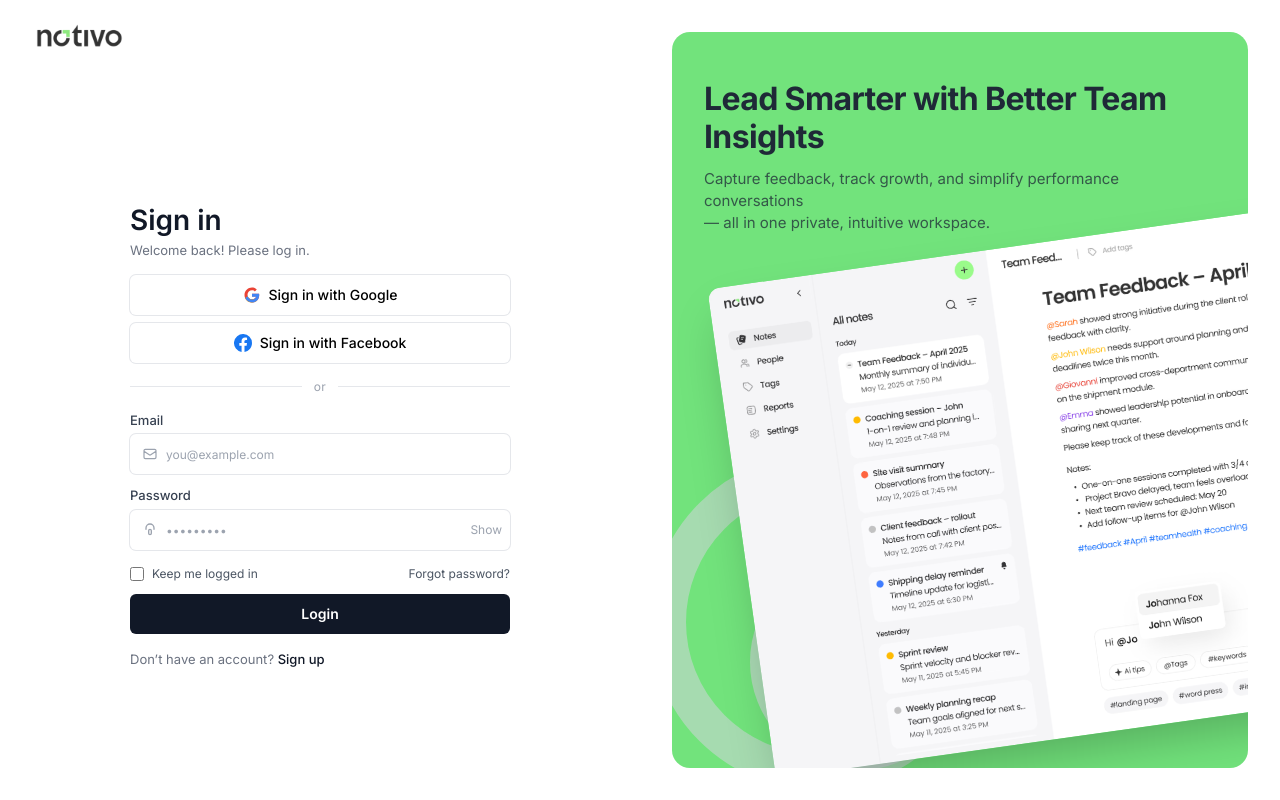
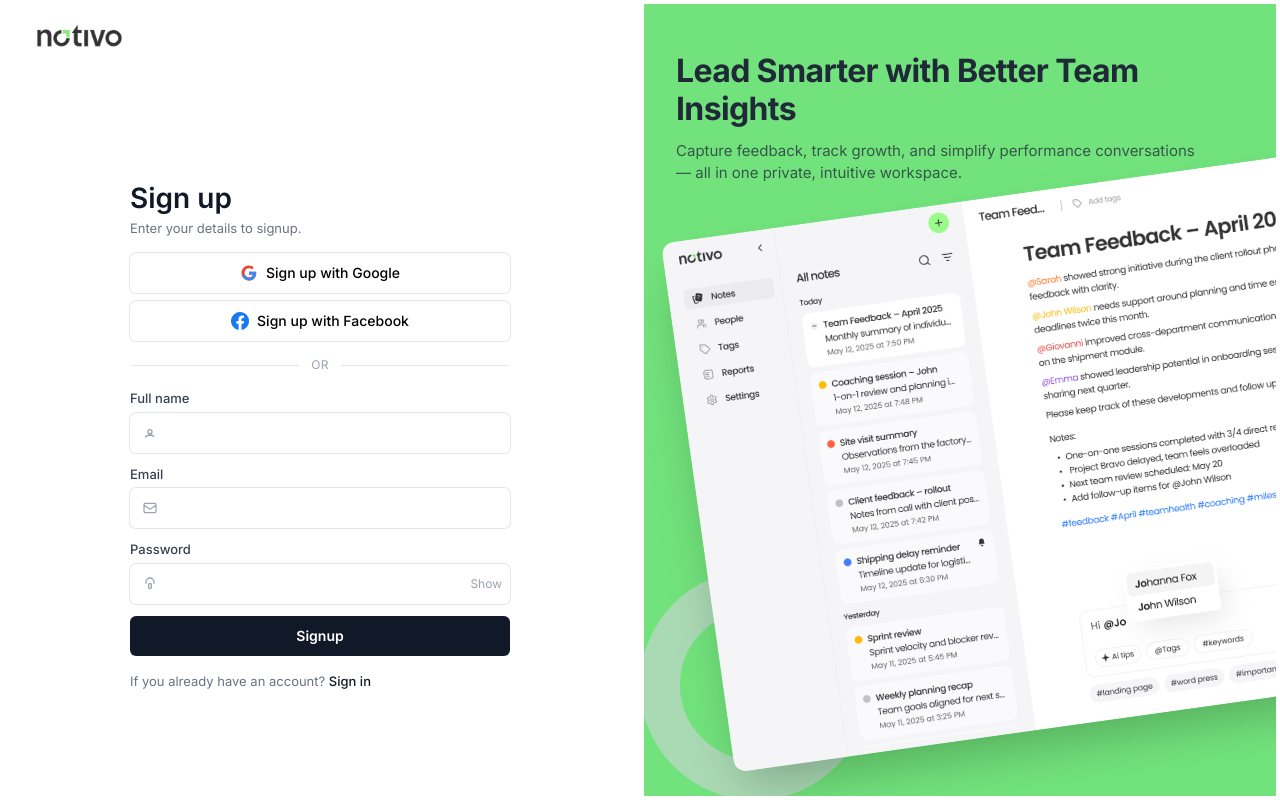
Before and after one commit to kashaffshoukat/notivo-auth, a React (Vite) app: page /signup in a window 1280 px wide. Built offline with nearby package versions, Linux system fonts and the light colour scheme.

Commit message:
Update SignUpPage.tsx

```diff
--- a/src/components/SignUpPage.tsx
+++ b/src/components/SignUpPage.tsx
@@ -4,30 +4,28 @@ import { Link } from "react-router-dom";
 /* ========================= Right Panel (tilted & cropped) ========================= */
 function RightPromo() {
   return (
-    // Desktop only so mobile layout stays clean
-    <aside className="hidden lg:block relative h-full w-full p-6 xl:p-8">
-      <div className="relative h-full w-full bg-[#72E37C] rounded-[18px] overflow-hidden">
-        {/* Decorative rings (SVG, reliable across Tailwind versions) */}
-        <div className="pointer-events-none absolute -bottom-16 -left-16 z-[1]">
-          <svg
-            width="420"
-            height="420"
-            viewBox="0 0 420 420"
-            className="block lg:w-[360px] lg:h-[360px] xl:w-[420px] xl:h-[420px]"
-            aria-hidden="true"
-          >
-            <circle cx="210" cy="210" r="150" fill="none" stroke="#D1D5DB" strokeOpacity="0.55" strokeWidth="36" />
-            <circle cx="250" cy="250" r="95"  fill="none" stroke="#D1D5DB" strokeOpacity="0.60" strokeWidth="26" />
-          </svg>
+    <aside className="hidden md:block relative h-full w-full p-1 sm:p-1 lg:p-1">
+      <div className="relative h-full w-full bg-[#72E37C] rounded-[1px] overflow-hidden">
+        {/* Decorative ring circles (behind the mockup) */}
+        <div className="absolute inset-0">
+
+          <div
+            className="pointer-events-none absolute
+              md:-bottom-1 md:-left-1 md:w-[140px] md:border-[40px]
+              lg:-bottom-1 lg:-left-1 lg:w-[200px] lg:border-[40px]
+              xl:-bottom-1 xl:-left-1 xl:w-[230px] xl:border-[40px]
+              aspect-square rounded-full border-gray-300/60 z-[1]"
+          />
         </div>
 
         {/* Text content */}
-        <div className="px-8 pt-12 max-w-[640px] relative z-[3]">
+        <div className="px-6 md:px-8 pt-10 md:pt-12 max-w-[640px] relative z-[3]">
           <h2 className="text-[32px] leading-[38px] font-extrabold tracking-[-0.02em] text-[#1f2937]">
             Lead Smarter with Better Team Insights
           </h2>
           <p className="mt-3 text-[15px] leading-[22px] text-[#1f2937]/75 max-w-[560px]">
-            Capture feedback, track growth, and simplify performance conversations <br /> — all in one private, intuitive workspace.
+            Capture feedback, track growth, and simplify performance conversations <br /> —
+            all in one private, intuitive workspace.
           </p>
         </div>
 
@@ -40,8 +38,9 @@ function RightPromo() {
             draggable={false}
             className="
               absolute
-              lg:right-[-220px] lg:w-[128%]
-              xl:right-[-250px] xl:w-[132%]
+              md:right-[-140px] md:w-[118%]
+              lg:right-[-200px] lg:w-[125%]
+              xl:right-[-240px] xl:w-[130%]
               max-w-none rounded-xl shadow-2xl select-none
               transform origin-center rotate-[-8deg]
             "
@@ -51,6 +50,7 @@ function RightPromo() {
     </aside>
   );
 }
+
 
 /* ============================== Small UI helpers =============================== */
 function GoogleIcon({ className = "" }: { className?: string }) {
@@ -69,6 +69,13 @@ function FacebookIcon({ className = "" }: { className?: string }) {
     </svg>
   );
 }
+function UserIcon({ className = "" }: { className?: string }) {
+  return (
+    <svg xmlns="http://www.w3.org/2000/svg" className={className} fill="none" viewBox="0 0 24 24" stroke="currentColor">
+      <path strokeLinecap="round" strokeLinejoin="round" strokeWidth={2} d="M5.121 17.804A10.973 10.973 0 0112 15c2.21 0 4.265.64 5.879 1.804M15 10a3 3 0 11-6 0 3 3 0 016 0z"/>
+    </svg>
+  );
+}
 function MailIcon({ className = "" }: { className?: string }) {
   return (
     <svg
@@ -79,10 +86,15 @@ function MailIcon({ className = "" }: { className?: string }) {
       stroke="currentColor"
       className={className}
     >
-      <path strokeLinecap="round" strokeLinejoin="round" d="M3 8l7.89 5.26a2 2 0 002.22 0L21 8M5 19h14a2 2 0 002-2V7a2 2 0 00-2-2H5a2 2 0 00-2 2v10a2 2 0 002 2z" />
+      <path
+        strokeLinecap="round"
+        strokeLinejoin="round"
+        d="M3 8l7.89 5.26a2 2 0 002.22 0L21 8M5 19h14a2 2 0 002-2V7a2 2 0 00-2-2H5a2 2 0 00-2 2v10a2 2 0 002 2z"
+      />
     </svg>
   );
 }
+
 function LockIcon({ className = "" }: { className?: string }) {
   return (
     <svg xmlns="http://www.w3.org/2000/svg" className={className} fill="none" viewBox="0 0 24 24" stroke="currentColor">
@@ -102,7 +114,7 @@ function SocialButton({ provider, children }: { provider: "google" | "facebook";
     </button>
   );
 }
-function DividerWithText({ text = "or" }: { text?: string }) {
+function DividerWithText({ text = "OR" }: { text?: string }) {
   return (
     <div className="flex items-center gap-3 my-4">
       <div className="h-px bg-gray-200 flex-1" />
@@ -171,53 +183,45 @@ function InputWithIcon({
 }
 
 /* ==================================== PAGE ==================================== */
-export default function SigninPage() {
+export default function SignUpPage() {
   return (
-    <div className="min-h-screen flex flex-col lg:grid lg:grid-cols-2">
+    <div className="min-h-screen flex flex-col md:grid md:grid-cols-2">
       {/* LEFT */}
-      <section className="bg-white px-5 sm:px-16 md:px-9 pb-10 flex flex-col">
-        {/* Logo */}
-        <div className="pt-6 flex justify-center lg:justify-start">
+      <section className="bg-white px-5 sm:px-7 md:px-9 pb-10 flex flex-col">
+        {/* Logo: centered on small, left on md+ */}
+        <div className="pt-6 flex justify-center md:justify-start">
           <img src="/logo.avif" alt="notivo" className="block h-6 w-auto select-none" draggable={false} />
         </div>
 
         {/* Content */}
-        <div className="flex-1 grid place-items-center mt-10 lg:mt-16">
-          <div className="w-full max-w-[380px] text-center lg:text-left">
-            <h1 className="text-[28px] leading-[34px] font-semibold text-gray-900">Sign in</h1>
-            <p className="mt-1 text-[13px] leading-[18px] text-gray-500">Welcome back! Please log in.</p>
+        <div className="flex-1 grid place-items-center mt-10 md:mt-16">
+          <div className="w-full max-w-[380px] text-center md:text-left">
+            <h1 className="text-[28px] leading-[34px] font-semibold text-gray-900">Sign up</h1>
+            <p className="mt-1 text-[13px] leading-[18px] text-gray-500">Enter your details to signup.</p>
 
             <div className="mt-4 space-y-2">
-              <SocialButton provider="google">Sign in with Google</SocialButton>
-              <SocialButton provider="facebook">Sign in with Facebook</SocialButton>
+              <SocialButton provider="google">Sign up with Google</SocialButton>
+              <SocialButton provider="facebook">Sign up with Facebook</SocialButton>
             </div>
 
-            <DividerWithText text="or" />
+            <DividerWithText text="OR" />
 
             <form className="space-y-3">
-              <InputWithIcon label="Email" type="email" placeholder="you@example.com" Icon={MailIcon} name="email" autoComplete="email" />
-              <InputWithIcon label="Password" type="password" placeholder="•••••••••" Icon={LockIcon} name="password" autoComplete="current-password" withVisibilityToggle />
-
-              <div className="flex items-center justify-between pt-1">
-                <label className="inline-flex items-center gap-2 text-xs text-gray-600 select-none">
-                  <input type="checkbox" className="h-3.5 w-3.5 rounded border-gray-300 text-gray-900 focus:ring-gray-800" />
-                  Keep me logged in
-                </label>
-                <a href="#" className="text-xs text-gray-600 hover:underline">Forgot password?</a>
-              </div>
-
-              <PrimaryButton type="submit">Login</PrimaryButton>
+              <InputWithIcon label="Full name" placeholder="" Icon={UserIcon} name="fullName" autoComplete="name" />
+              <InputWithIcon label="Email" type="email" placeholder="" Icon={MailIcon} name="email" autoComplete="email" />
+              <InputWithIcon label="Password" type="password" placeholder="" Icon={LockIcon} name="password" autoComplete="new-password" withVisibilityToggle />
+              <PrimaryButton type="submit">Signup</PrimaryButton>
             </form>
 
             <p className="text-[13px] text-gray-500 mt-4">
-              Don’t have an account?{" "}
-              <Link to="/signup" className="text-gray-900 font-medium hover:underline">Sign up</Link>
+              If you already have an account?{" "}
+              <Link to="/login" className="text-gray-900 font-medium hover:underline">Sign in</Link>
             </p>
           </div>
         </div>
       </section>
 
-      {/* RIGHT (desktop only) */}
+      {/* RIGHT (hidden on small) */}
       <RightPromo />
     </div>
   );
```
